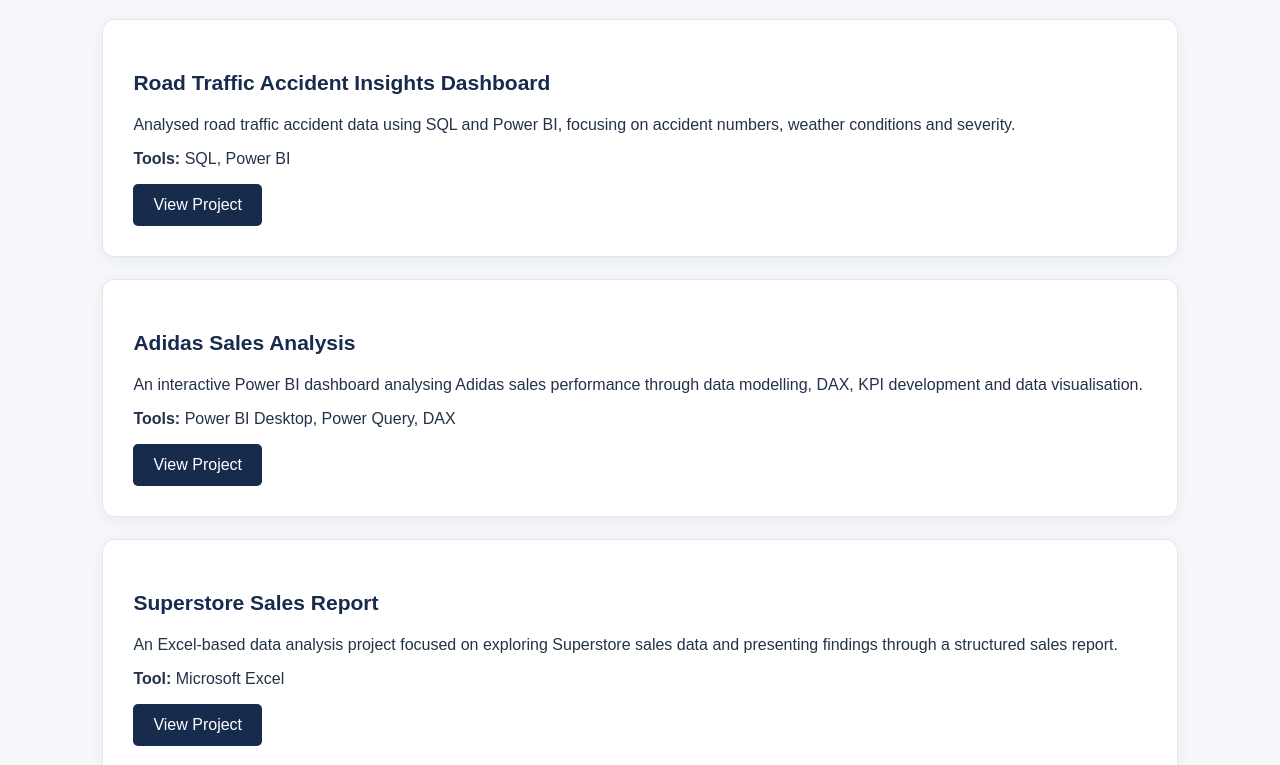
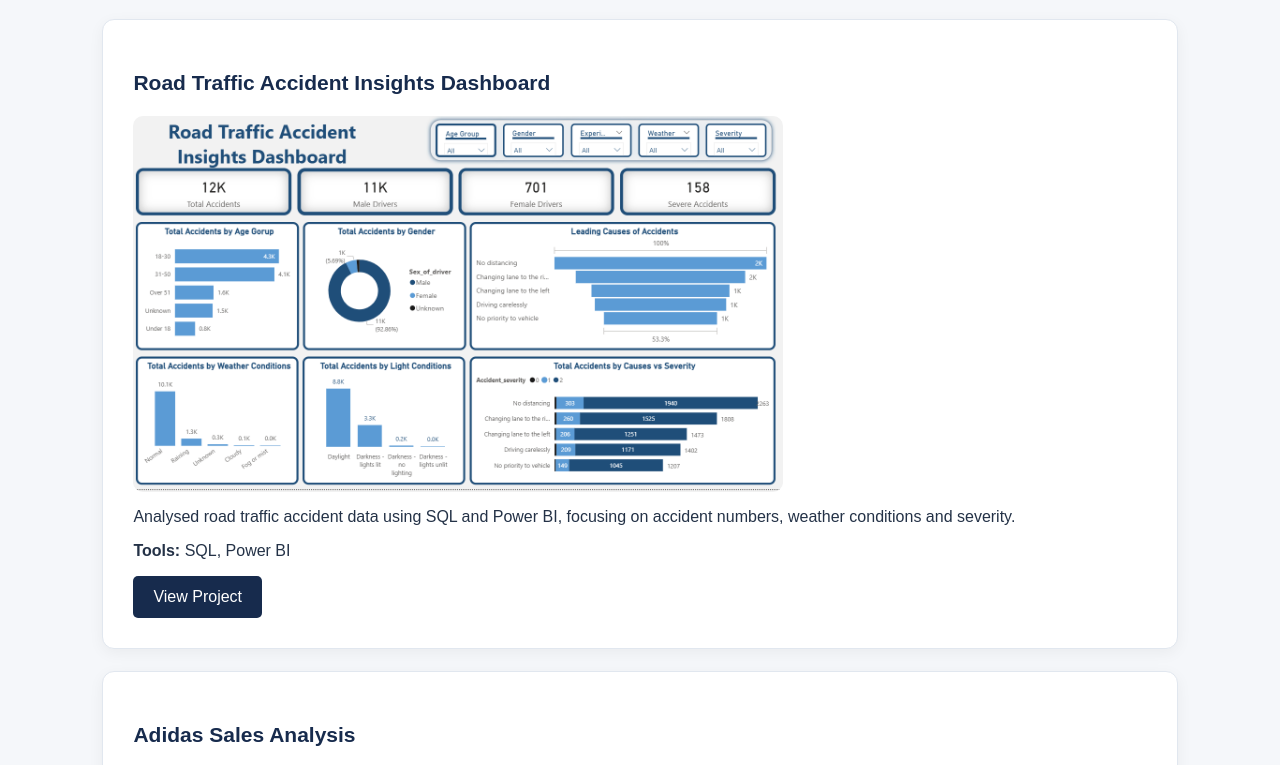
Before and after one commit to faithoyelowo/faithoyelowo.github.io, a plain HTML site: page index.html in a window 1280 px wide. Shown: the part 1295-2060 px from the top of the page. Drawn offline with Linux system fonts and the light colour scheme.

Commit message:
Add project dashboard previews

```diff
--- a/index.html
+++ b/index.html
@@ -86,6 +86,14 @@
             text-align: center;
             padding: 25px;
         }
+        .project img {
+            width: 100%;
+            max-width: 650px;
+            height: auto;
+            display: block;
+            margin: 15px 0;
+            border-radius: 10px;
+        }
     </style>
 </head>
 <body>
@@ -136,6 +144,7 @@
 
     <div class="project">
         <h3>Road Traffic Accident Insights Dashboard</h3>
+        <img src="Road_Accident.png" alt="Road Traffic Accident Insights Dashboard">
         <p>Analysed road traffic accident data using SQL
         and Power BI, focusing on accident numbers,
         weather conditions and severity.</p>
@@ -145,6 +154,7 @@
 
     <div class="project">
         <h3>Adidas Sales Analysis</h3>
+        <img src="Adidas_Sales.png" alt="Adidas Sales Analysis Dashboard">
         <p>An interactive Power BI dashboard analysing Adidas sales performance
         through data modelling, DAX, KPI development and data visualisation.</p>
         <p><strong>Tools:</strong> Power BI Desktop, Power Query, DAX</p>
@@ -153,6 +163,7 @@
 
     <div class="project">
     <h3>Superstore Sales Report</h3>
+        <img src="Superstore_Sales.png" alt="Superstore Sales Report Dashboard">
     <p>An Excel-based data analysis project focused on
     exploring Superstore sales data and presenting
     findings through a structured sales report.</p>
```
